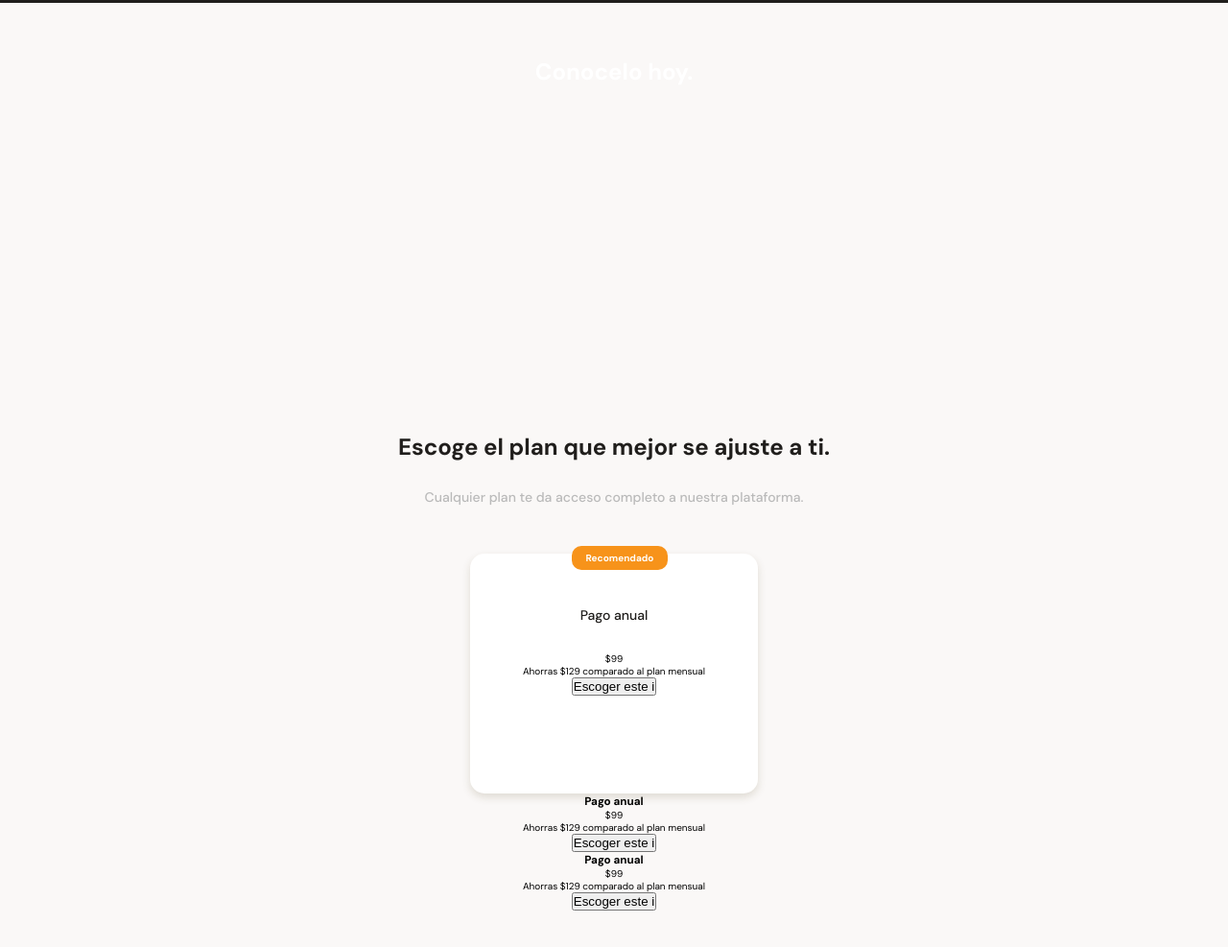
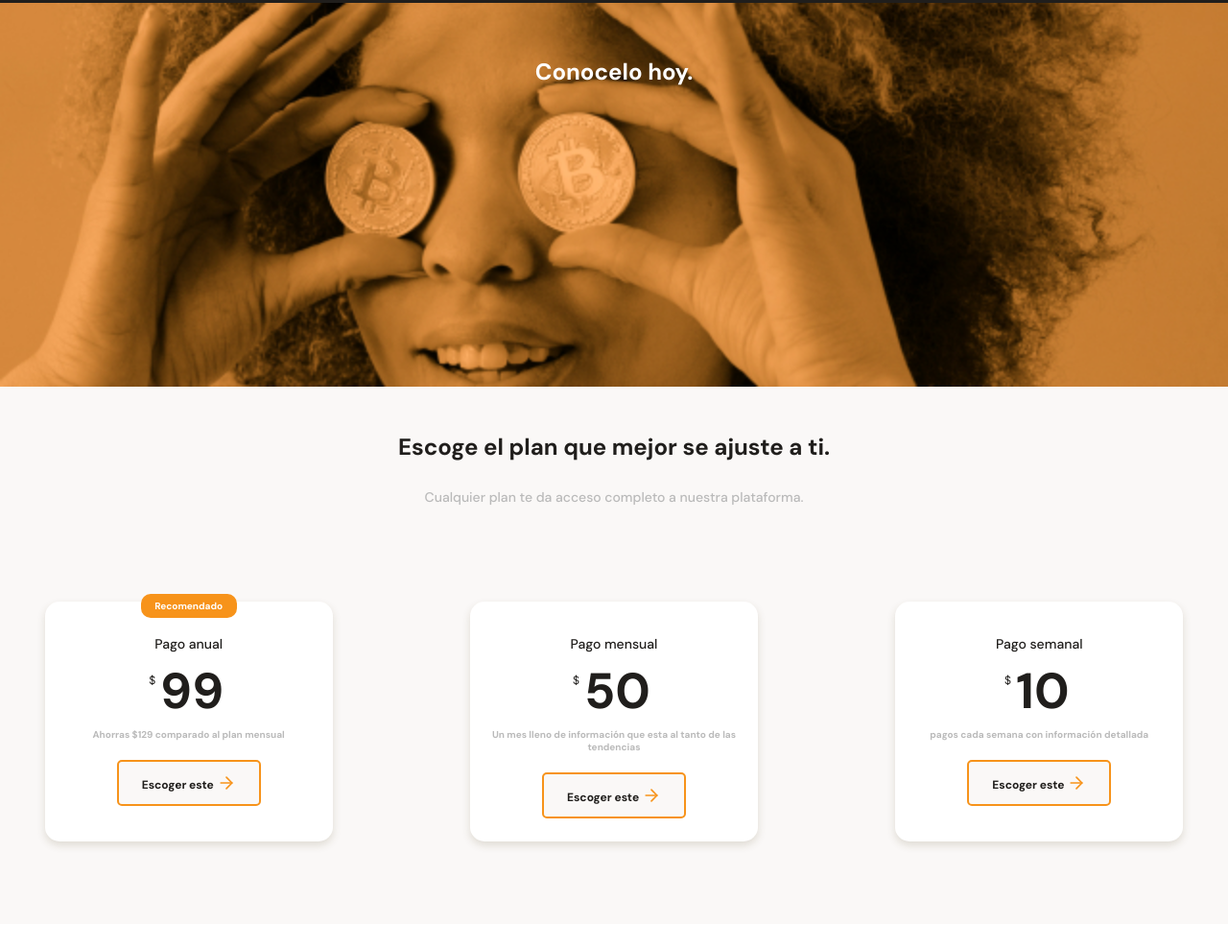
Before and after one commit to CristobalNyram/BatataBit, a plain HTML site: page index.html in a window 1280 px wide. Shown: the part 2185-3172 px from the top of the page at 96% size. After the commit the page ends 3148 px from the top, so only its background shows below. Drawn offline with Linux system fonts and the light colour scheme; files whose address does not match are found by name.

Commit message:
acabamos de crear las tarjetas de planes

```diff
--- a/css/style.css
+++ b/css/style.css
@@ -607,7 +607,19 @@ main
 
 
 /*Secccion de plane---------------------------------------------------------------------------------------------------------------------------------------------------*/
+.planes-container--slider
+{
+    display: flex;
+    gap: 50px;
 
+    height: 316px;
+    scroll-snap-align: center;
+
+    overflow-x:scroll;
+    overscroll-behavior-x:contain;
+    scroll-snap-type: xproximity;
+
+}
 .main-planes-container
 {
     width: 100%;
@@ -661,6 +673,8 @@ main
 
 .planes-container--card
 {
+
+
     position: relative;
     width: 70%;
         min-width: 230px;
@@ -680,7 +694,7 @@ main
 .recomendado
 {
     position: absolute;
-        left: calc(32% + 10px);
+        left: calc(50% - 50px);
         top: -8px;
 
     width:100px;
@@ -706,11 +720,87 @@ main
 
 .plan-card--title
 {
-    padding: 30px;
+    padding-top: 10px;
+    padding-bottom: 15px;
     font-size: 1.4rem;
     font-weight: 500;
     line-height: 1.8rem;
     color: var(--black);
 }
 
+.plan-card--price
+{
+    padding: 5px 0;
+
+    font-size: 5.2rem;
+    font-weight: bold;
+
+
+    line-height: 4rem;
+    color: var(--black);
+
+
+}
+
+.plan-card--price #money{
+    font-size:1.2rem;
+    font-weight: 300;
+
+   position: relative;
+
+   top: -25px;
+   left:-5px;
+}
+
+.plan-card--saving
+{
+    color:var(--grey);
+    font-weight: bold;
+}
+
+
+.plan-card--ca
+{
+    width: 150px;
+    height: 48px;
+    margin-top: 20px;
+
+
+
+    border-radius: 5px;
+    border: 2px  solid var(--bitcoin-orange);
+
+    font-family: "DM Sans";
+    font-weight: bold;
+    font-size: 1.2rem;
+    color:var(--black);
+    line-height:1.8rem;
+
+
+
+
+
+    background-color: var(--off-white);
+
+}
+
+
+.plan-card--ca span
+{
+    display: inline-block;
+
+    width: 20px;
+    height: 20px;
+
+    background-image: url("../img/orange-right-arrow.svg");
+
+    background-repeat: no-repeat;
+    background-size: cover;
+
+    /*para aliniar el icocno*/
+    vertical-align: text-bottom;
+
+}
+
+
 /*Fin de seccion de planes----------------------------------------------------------------------------------------------------------------------------------------------------------*/
--- a/index.html
+++ b/index.html
@@ -282,7 +282,7 @@
                                                                 </h3>
 
                                                                 <p class="plan-card--price">
-                                                                        <span>$</span>99
+                                                                        <span id="money">$</span>99
                                                                 </p>
 
                                                                 <p class="plan-card--saving">
@@ -290,7 +290,34 @@
                                                                 </p>
 
                                                                 <button class="plan-card--ca">
-                                                                        Escoger este <span>i</span>
+                                                                        Escoger este <span></span>
+
+                                                                </button>
+
+
+                                                        </div>
+
+                                </article>
+
+                                <article class="planes-container--card">
+
+
+
+                                                        <div class="plan-info-container">
+                                                                <h3 class="plan-card--title">
+                                                                        Pago mensual
+                                                                </h3>
+
+                                                                <p class="plan-card--price">
+                                                                        <span id="money">$</span>50
+                                                                </p>
+
+                                                                <p class="plan-card--saving">
+                                                                        Un mes lleno de información que esta al tanto de las tendencias
+                                                                </p>
+
+                                                                <button class="plan-card--ca">
+                                                                        Escoger este <span></span>
 
                                                                 </button>
 
@@ -300,24 +327,28 @@
                                 </article>
 
 
-                                <article>
 
 
-                                                        <div>
-                                                                <h3>
-                                                                        Pago anual
+
+                                <article class="planes-container--card">
+
+
+
+                                                        <div class="plan-info-container">
+                                                                <h3 class="plan-card--title">
+                                                                        Pago semanal
                                                                 </h3>
 
-                                                                <p>
-                                                                        <span>$</span>99
+                                                                <p class="plan-card--price">
+                                                                        <span id="money">$</span>10
                                                                 </p>
 
-                                                                <p>
-                                                                        Ahorras $129 comparado al plan mensual
+                                                                <p class="plan-card--saving">
+                                                                    pagos cada semana con información detallada
                                                                 </p>
 
-                                                                <button>
-                                                                        Escoger este <span>i</span>
+                                                                <button class="plan-card--ca">
+                                                                        Escoger este <span></span>
 
                                                                 </button>
 
@@ -326,32 +357,6 @@
 
                                 </article>
 
-                                <article>
-
-
-
-                                                        <div>
-                                                                <h3>
-                                                                        Pago anual
-                                                                </h3>
-
-                                                                <p>
-                                                                        <span>$</span>99
-                                                                </p>
-
-                                                                <p>
-                                                                        Ahorras $129 comparado al plan mensual
-                                                                </p>
-
-                                                                <button>
-                                                                        Escoger este <span>i</span>
-
-                                                                </button>
-
-
-                                                        </div>
-
-                                </article>
 
 
                         </section>
```
Also changed, not shown: img/assets/iconos/check-circle.svg (added), img/assets/iconos/dollar-sign.svg (added), img/assets/iconos/eye.svg (added), img/bitcoinbaby2x.jpg (added), img/orange-right-arrow.svg (added), img/right-arrow.svg (added).
